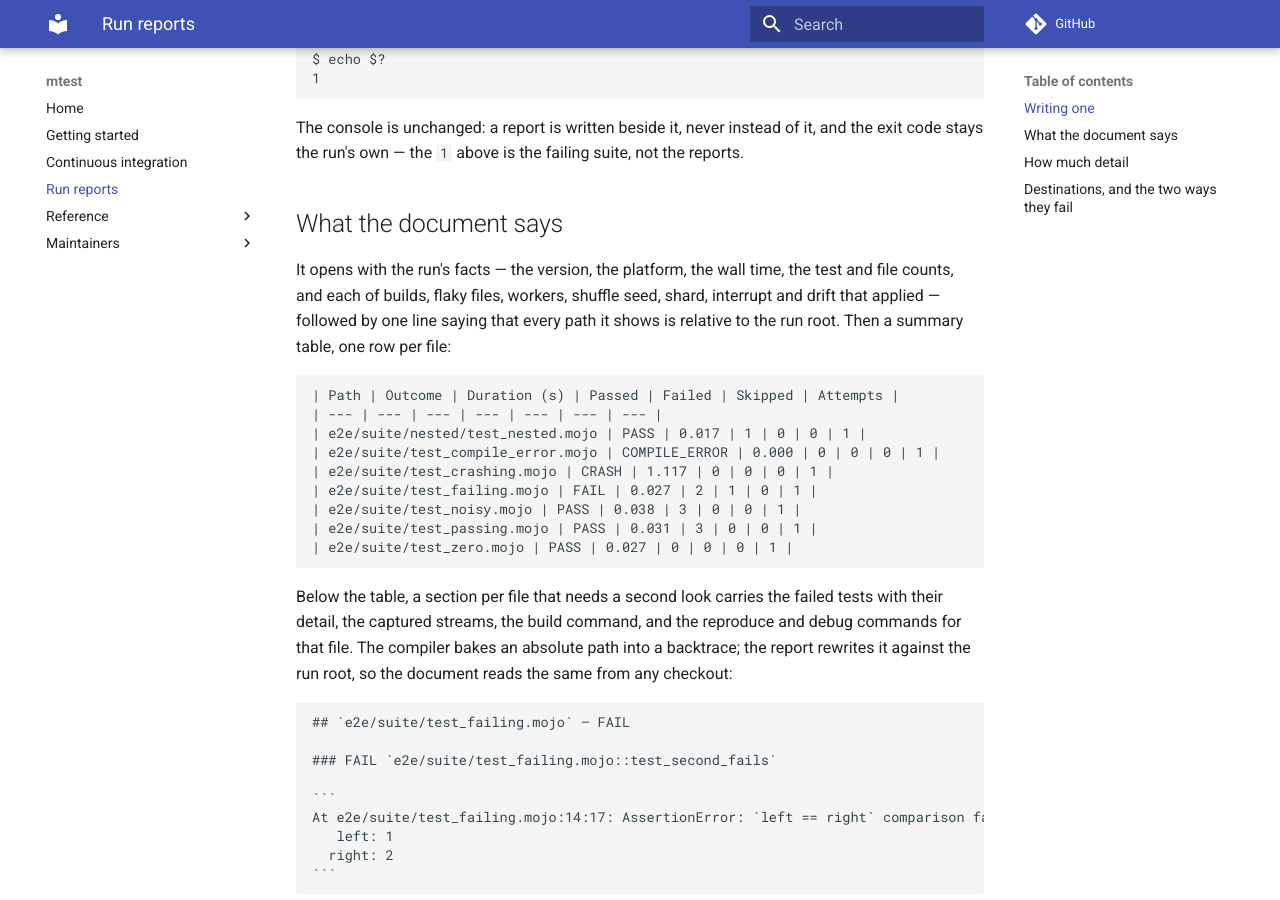
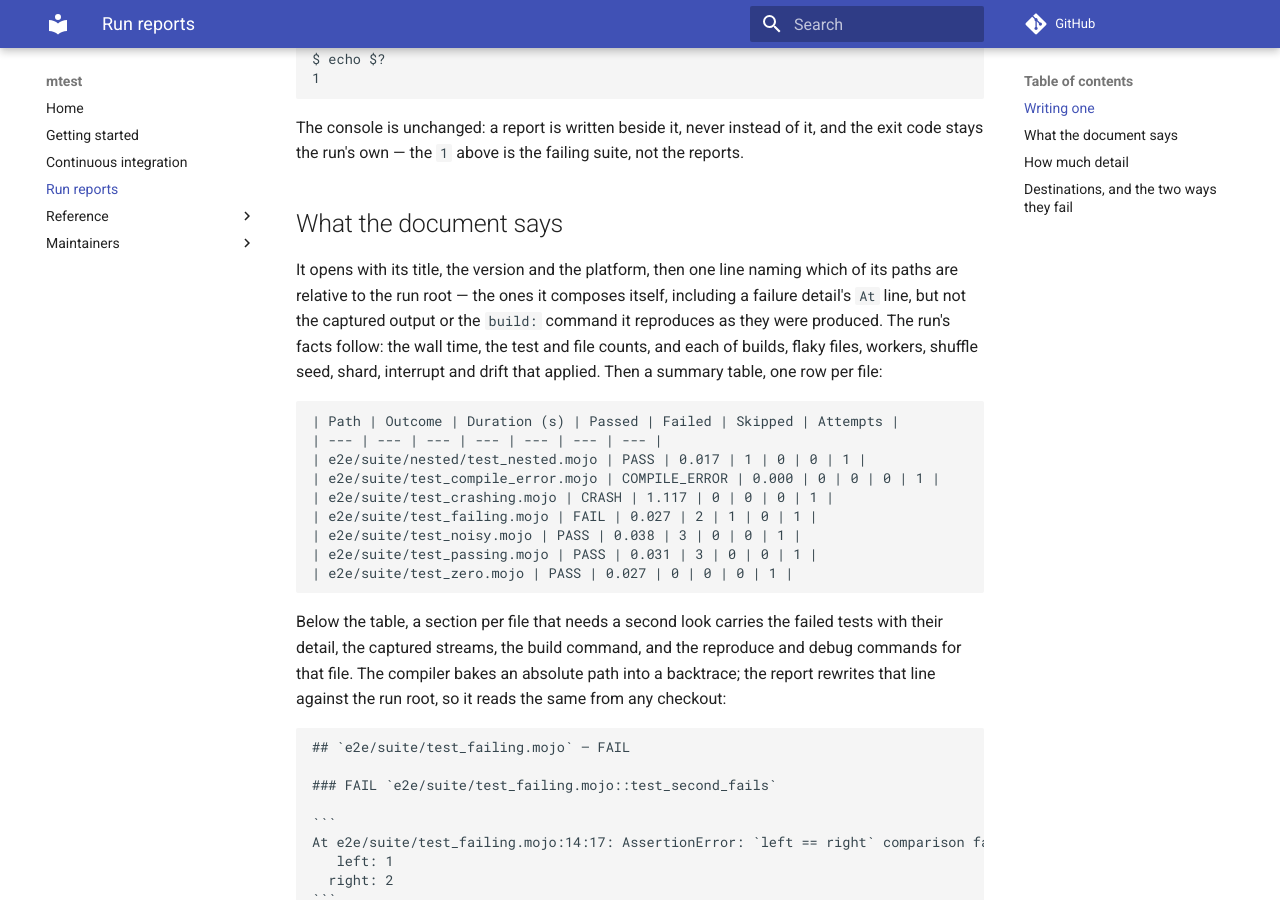
Before and after one commit to mikeleppane/mtest, an MkDocs documentation site: the page built from docs/reports.md, in a window 1280 px wide and 900 px high, scrolled down 464 px. Built offline with MkDocs 1.6.1 and Material for MkDocs 9.7.7, drawn with Linux system fonts in a browser that asks for light colours; comment, search, counter and statistics services are not loaded.

Commit message:
fix(report): narrow the head note to the paths the report composes
The note claimed every path in the document was relative to the run root.
Two parts of a file section are reproduced rather than composed: the 'build:'
line is the build argv verbatim, which can carry an absolute mojo path or
include root, and a captured stream is the child's own bytes. Both legitimately
show absolute paths, so the note was false as written wherever a section
carried one.

It now names what it covers — the rows, headings, node ids, reproduce commands
and the rewritten 'At' line the report composes — and says the reproduced text
is shown as it was produced.

The README and the site page also described the head in the wrong order, in
the one place they exist to describe it: both said the facts come first and
the note follows, while both renderers emit the note above the facts. That
prose sits outside every mirrored block, so the parity gate compares nothing
here and the two copies were corrected together by hand.

`````diff
--- a/docs/reports.md
+++ b/docs/reports.md
@@ -26,11 +26,13 @@ not the reports.
 
 ## What the document says
 
-It opens with the run's facts — the version, the platform, the wall time, the
-test and file counts, and each of builds, flaky files, workers, shuffle seed,
-shard, interrupt and drift that applied — followed by one line saying that
-every path it shows is relative to the run root. Then a summary table, one row
-per file:
+It opens with its title, the version and the platform, then one line naming
+which of its paths are relative to the run root — the ones it composes itself,
+including a failure detail's `At` line, but not the captured output or the
+`build:` command it reproduces as they were produced. The run's facts follow:
+the wall time, the test and file counts, and each of builds, flaky files,
+workers, shuffle seed, shard, interrupt and drift that applied. Then a summary
+table, one row per file:
 
 ```markdown
 | Path | Outcome | Duration (s) | Passed | Failed | Skipped | Attempts |
@@ -47,8 +49,8 @@ per file:
 Below the table, a section per file that needs a second look carries the
 failed tests with their detail, the captured streams, the build command, and
 the reproduce and debug commands for that file. The compiler bakes an absolute
-path into a backtrace; the report rewrites it against the run root, so the
-document reads the same from any checkout:
+path into a backtrace; the report rewrites that line against the run root, so
+it reads the same from any checkout:
 
 ````markdown
 ## `e2e/suite/test_failing.mojo` — FAIL
`````
Also changed, not shown: README.md (+8 -6 lines), 4 other files.
